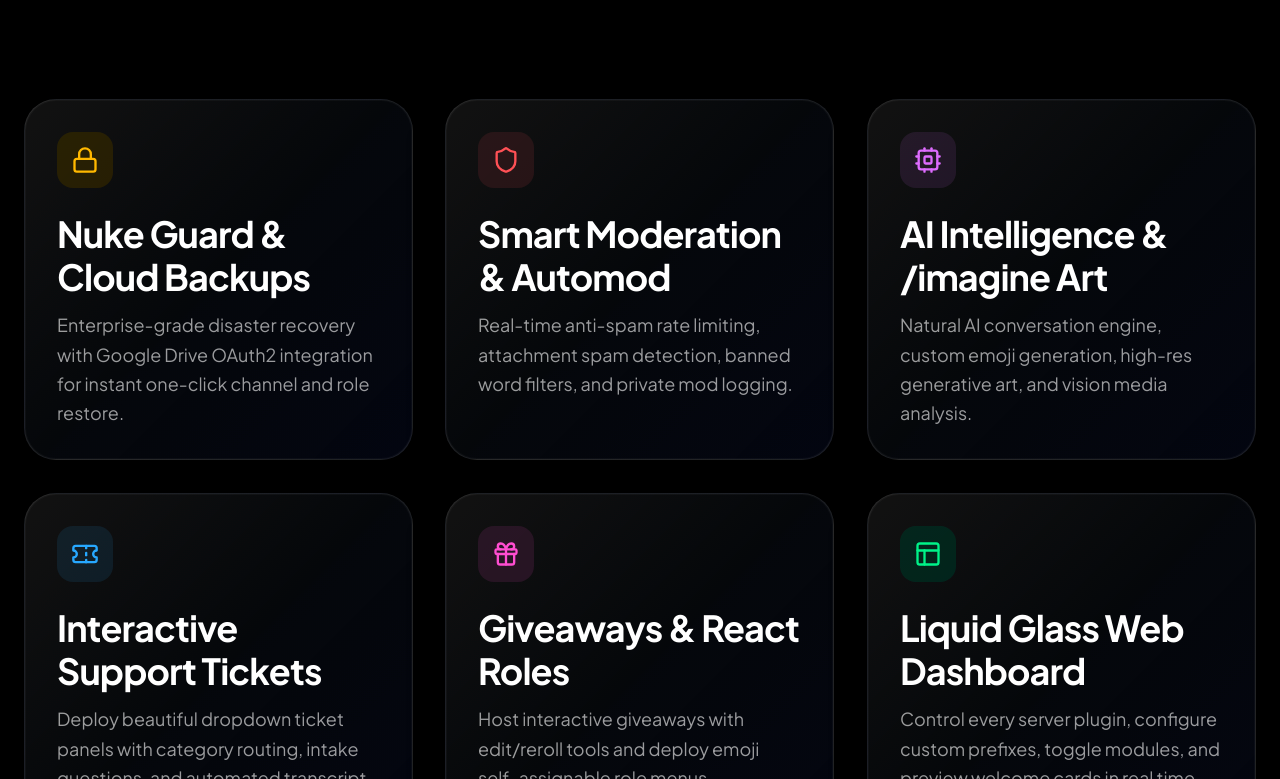
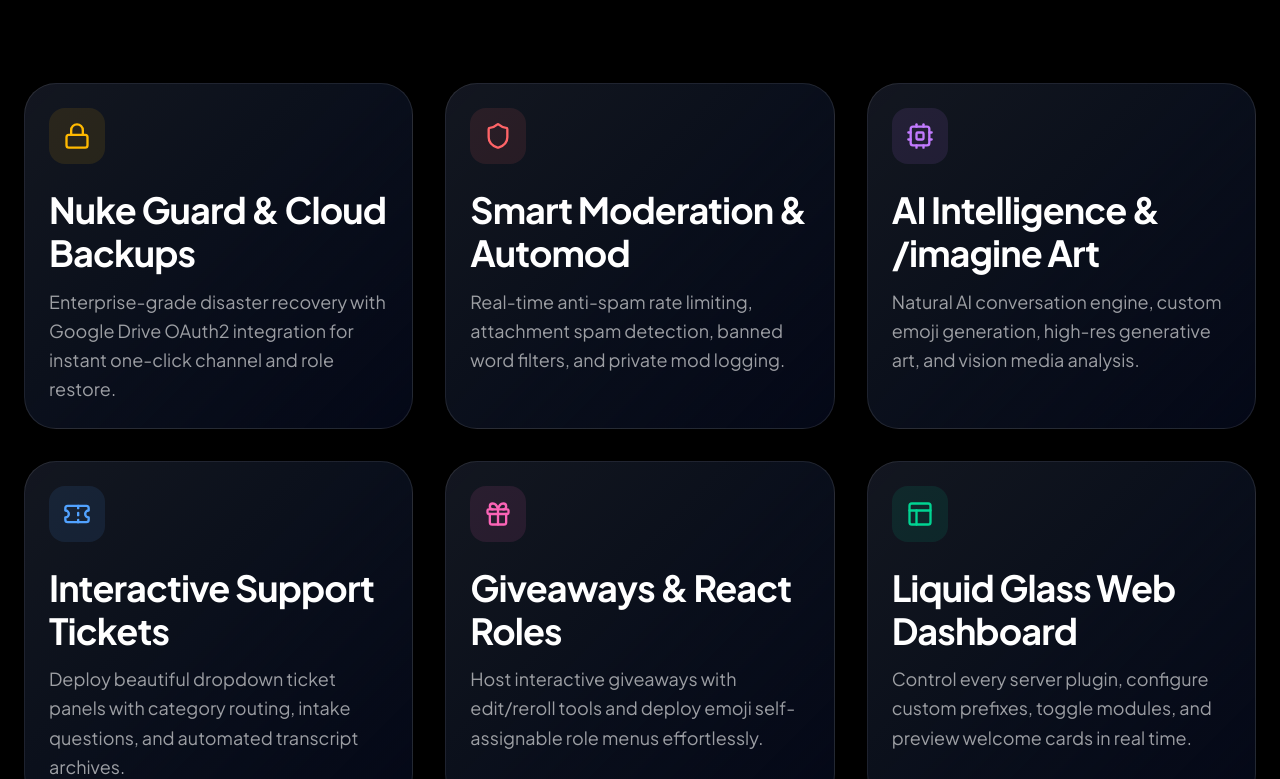
Before and after one commit to tpganime/discordbot, a React (Vite) app: page / in a window 1280 px wide. Shown: the part 1401-2180 px from the top of the page. Built offline with nearby package versions, Linux system fonts and the light colour scheme; no server answers.

Commit message:
perf: ultra-smooth 60-120fps mobile phone touch scrolling & GPU optimization

```diff
--- a/src/components/Features.tsx
+++ b/src/components/Features.tsx
@@ -47,15 +47,15 @@ const TiltCard = ({ children, index }: { children: React.ReactNode; index: numbe
       style={{
         perspective: isMobile ? undefined : 1200,
       }}
-      initial={{ opacity: 0, y: 30 }}
-      whileInView={{ opacity: 1, y: 0 }}
+      initial={isMobile ? { opacity: 1, y: 0 } : { opacity: 0, y: 30 }}
+      whileInView={isMobile ? undefined : { opacity: 1, y: 0 }}
       viewport={{ once: true, margin: "-50px" }}
       transition={{
-        duration: 0.7,
-        delay: index * 0.1,
+        duration: 0.6,
+        delay: isMobile ? 0 : index * 0.08,
         ease: [0.21, 0.47, 0.32, 0.98]
       }}
-      className="relative h-full group"
+      className="relative h-full group transform-gpu"
     >
       <motion.div
         style={{
@@ -63,9 +63,9 @@ const TiltCard = ({ children, index }: { children: React.ReactNode; index: numbe
           rotateY: isMobile ? 0 : rotateY,
           transformStyle: isMobile ? undefined : 'preserve-3d',
         }}
-        className="h-full rounded-[32px] transition-all duration-300"
+        className="h-full rounded-[32px] transition-transform duration-300"
       >
-        <Card className="h-full relative overflow-hidden liquid-glass border border-white/10 rounded-[32px] p-8 transition-colors duration-500 bg-white/[0.02] hover:bg-white/[0.05] hover:border-blue-500/30">
+        <Card className="h-full relative overflow-hidden liquid-glass border border-white/10 rounded-[32px] p-6 sm:p-8 bg-white/[0.02] hover:bg-white/[0.05] hover:border-blue-500/30">
           <div className="relative z-10">
             {children}
           </div>
--- a/src/components/Hero.tsx
+++ b/src/components/Hero.tsx
@@ -119,16 +119,16 @@ export const Hero = () => {
   };
 
   return (
-    <Section spacing="xl" className="min-h-screen flex items-center justify-center pt-32 pb-36 relative overflow-hidden">
-      {/* Background Parallax Glow Elements */}
-      <div className="absolute inset-0 z-0 overflow-hidden pointer-events-none">
+    <Section spacing="xl" className="min-h-screen flex items-center justify-center pt-28 sm:pt-32 pb-24 sm:pb-36 relative overflow-hidden">
+      {/* Background Parallax Glow Elements (Desktop Only for buttery smooth mobile touch scrolling) */}
+      <div className="absolute inset-0 z-0 overflow-hidden pointer-events-none hidden md:block">
         <motion.div
           style={{ y: !isMobile ? y1 : 0, rotate: !isMobile ? rotate : 0 }}
-          className="absolute top-[-10%] right-[-5%] w-[300px] h-[300px] lg:w-[600px] lg:h-[600px] bg-blue-600/20 blur-[80px] lg:blur-[120px] rounded-full"
+          className="absolute top-[-10%] right-[-5%] w-[400px] lg:w-[600px] h-[400px] lg:h-[600px] bg-blue-600/15 blur-[100px] rounded-full transform-gpu"
         />
         <motion.div
           style={{ y: !isMobile ? y2 : 0, rotate: !isMobile ? -rotate : 0 }}
-          className="absolute bottom-[-10%] left-[-5%] w-[250px] h-[250px] lg:w-[500px] lg:h-[500px] bg-blue-600/10 blur-[60px] lg:blur-[100px] rounded-full"
+          className="absolute bottom-[-10%] left-[-5%] w-[350px] lg:w-[500px] h-[350px] lg:h-[500px] bg-blue-600/10 blur-[80px] rounded-full transform-gpu"
         />
       </div>
 
--- a/src/components/NukeGuard.tsx
+++ b/src/components/NukeGuard.tsx
@@ -39,16 +39,16 @@ export const NukeGuard = () => {
       {/* Background Decorative Tab */}
       <div className="absolute top-[20%] right-[-5%] w-[400px] h-[600px] liquid-glass rounded-[80px] opacity-20 rotate-[15deg] blur-[2px] pointer-events-none hidden lg:block" />
 
-      {/* Background Glow */}
-      <div className="absolute top-1/2 left-1/2 -translate-x-1/2 -translate-y-1/2 w-[600px] h-[600px] bg-blue-600/10 blur-[120px] rounded-full pointer-events-none" />
+      {/* Background Glow (Desktop Only) */}
+      <div className="absolute top-1/2 left-1/2 -translate-x-1/2 -translate-y-1/2 w-[500px] h-[500px] bg-blue-600/10 blur-[90px] rounded-full pointer-events-none hidden md:block" />
 
       <Container size="xl">
-        <div className="grid grid-cols-1 lg:grid-cols-2 gap-20 items-center">
+        <div className="grid grid-cols-1 lg:grid-cols-2 gap-12 lg:gap-20 items-center">
           <motion.div
-            initial={!isMobile ? { opacity: 0, x: -30 } : { opacity: 1 }}
-            whileInView={{ opacity: 1, x: 0 }}
+            initial={isMobile ? { opacity: 1, x: 0 } : { opacity: 0, x: -30 }}
+            whileInView={isMobile ? undefined : { opacity: 1, x: 0 }}
             viewport={{ once: true }}
-            transition={{ duration: 0.8 }}
+            transition={{ duration: 0.6 }}
           >
             <Badge variant="primary" className="mb-8">
               <ShieldAlert className="w-3 h-3 mr-2" />
--- a/src/index.css
+++ b/src/index.css
@@ -20,6 +20,7 @@
 }
 
 @layer components {
+  /* Default Glass Component */
   .glass {
     @apply relative overflow-hidden;
     background: linear-gradient(
@@ -27,16 +28,19 @@
       rgba(255, 255, 255, 0.05) 0%,
       rgba(255, 255, 255, 0.01) 100%
     );
-    backdrop-filter: blur(20px) saturate(180%);
-    -webkit-backdrop-filter: blur(20px) saturate(180%);
+    background-color: rgba(11, 15, 25, 0.85);
+    backdrop-filter: blur(16px) saturate(160%);
+    -webkit-backdrop-filter: blur(16px) saturate(160%);
     border: 1px solid rgba(255, 255, 255, 0.1);
-    box-shadow:
-      0 8px 32px 0 rgba(0, 0, 0, 0.37),
-      inset 0 0 0 1px rgba(255, 255, 255, 0.05);
-    transition: all 0.5s cubic-bezier(0.23, 1, 0.32, 1);
-    will-change: backdrop-filter, transform, background;
+    box-shadow: 0 8px 32px 0 rgba(0, 0, 0, 0.37);
+    transform: translateZ(0);
+    -webkit-transform: translateZ(0);
+    backface-visibility: hidden;
+    -webkit-backface-visibility: hidden;
+    transition: border-color 0.3s ease, background 0.3s ease, transform 0.3s ease;
   }
 
+  @media (hover: hover) and (pointer: fine) {
     .glass:hover {
       background: linear-gradient(
         135deg,
@@ -44,68 +48,52 @@
         rgba(255, 255, 255, 0.02) 100%
       );
       border-color: rgba(255, 255, 255, 0.2);
-    transform: translateY(-4px) scale(1.01);
-    box-shadow:
-      0 12px 48px 0 rgba(0, 0, 0, 0.5),
-      inset 0 0 0 1px rgba(255, 255, 255, 0.1);
+      transform: translateY(-3px) translateZ(0);
+      box-shadow: 0 12px 40px 0 rgba(0, 0, 0, 0.45);
     }
-
-  .glass::before {
-    content: "";
-    @apply absolute inset-0 pointer-events-none;
-    background: linear-gradient(
-      90deg,
-      transparent 0%,
-      rgba(255, 255, 255, 0.03) 50%,
-      transparent 100%
-    );
-    transform: translateX(-100%);
-    animation: shimmer 5s infinite linear;
   }
 
   .liquid-glass {
-    @apply relative overflow-hidden backdrop-blur-3xl saturate-[160%];
+    @apply relative overflow-hidden;
     background: linear-gradient(
       135deg,
-      rgba(255, 255, 255, 0.05) 0%,
+      rgba(255, 255, 255, 0.04) 0%,
       rgba(37, 99, 235, 0.02) 50%,
-      rgba(2, 6, 23, 0.4) 100%
+      rgba(2, 6, 23, 0.7) 100%
     );
+    background-color: rgba(9, 13, 22, 0.9);
+    backdrop-filter: blur(16px) saturate(150%);
+    -webkit-backdrop-filter: blur(16px) saturate(150%);
     border: 1px solid rgba(255, 255, 255, 0.08);
-    box-shadow:
-      0 10px 40px -10px rgba(0, 0, 0, 0.8),
-      inset 0 0 0 1px rgba(255, 255, 255, 0.03);
-    will-change: transform, opacity;
+    box-shadow: 0 10px 40px -10px rgba(0, 0, 0, 0.7);
+    transform: translateZ(0);
+    -webkit-transform: translateZ(0);
+    backface-visibility: hidden;
+    -webkit-backface-visibility: hidden;
   }
 
-  .liquid-glass-glow {
-    position: relative;
-    border: none;
+  /* Mobile Ultra-Smooth Low-Overhead Mode */
+  @media (max-width: 768px), (pointer: coarse) {
+    .glass,
+    .liquid-glass {
+      backdrop-filter: blur(6px) !important;
+      -webkit-backdrop-filter: blur(6px) !important;
+      background-color: rgba(10, 14, 25, 0.95) !important;
+      box-shadow: 0 4px 16px rgba(0, 0, 0, 0.4) !important;
+      transition: none !important;
     }
-
-  .liquid-glass-glow::after {
-    content: '';
-    position: absolute;
-    inset: 0;
-    border-radius: inherit;
-    padding: 1px;
-    background: linear-gradient(135deg, rgba(255,255,255,0.1), transparent 50%, rgba(37,99,235,0.1));
-    -webkit-mask: linear-gradient(#fff 0 0) content-box, linear-gradient(#fff 0 0);
-    mask: linear-gradient(#fff 0 0) content-box, linear-gradient(#fff 0 0);
-    -webkit-mask-composite: xor;
-    mask-composite: exclude;
-    pointer-events: none;
-  }
-
-  @keyframes liquid-glow {
-    0%, 100% { filter: brightness(1) saturate(1.5); }
-    50% { filter: brightness(1.1) saturate(1.8); }
   }
 }
 
 @layer base {
+  html {
+    scroll-behavior: smooth;
+    -webkit-text-size-adjust: 100%;
+    touch-action: pan-y;
+  }
+
   body {
-    @apply bg-[#020617] text-white antialiased selection:bg-blue-600 selection:text-white cursor-none;
+    @apply bg-[#020617] text-white antialiased selection:bg-blue-600 selection:text-white;
     background-image:
       radial-gradient(
         at 0% 0%,
@@ -118,15 +106,34 @@
         transparent 50%
       );
     background-attachment: fixed;
-    scroll-behavior: smooth;
     text-rendering: optimizeLegibility;
     -webkit-font-smoothing: antialiased;
     -webkit-tap-highlight-color: transparent;
+    -webkit-overflow-scrolling: touch;
+    overflow-x: hidden;
+  }
+
+  /* Enable cursor: none ONLY on desktop devices with precision mouse pointers */
+  @media (pointer: fine) and (hover: hover) {
+    body {
+      cursor: none;
+    }
+  }
+
+  /* Mobile Touch Smoothing */
+  @media (max-width: 768px), (pointer: coarse) {
+    * {
+      -webkit-tap-highlight-color: transparent;
+    }
+    body {
+      background-attachment: scroll; /* Mobile browsers stutter with fixed backgrounds */
+      cursor: auto !important;
+    }
   }
 
   /* Custom Scrollbar */
   ::-webkit-scrollbar {
-    width: 8px;
+    width: 6px;
   }
   ::-webkit-scrollbar-track {
     @apply bg-black;
```
Also changed, not shown: src/App.tsx (+23 -23 lines). Lines whose indentation alone changed are shown as unchanged.
